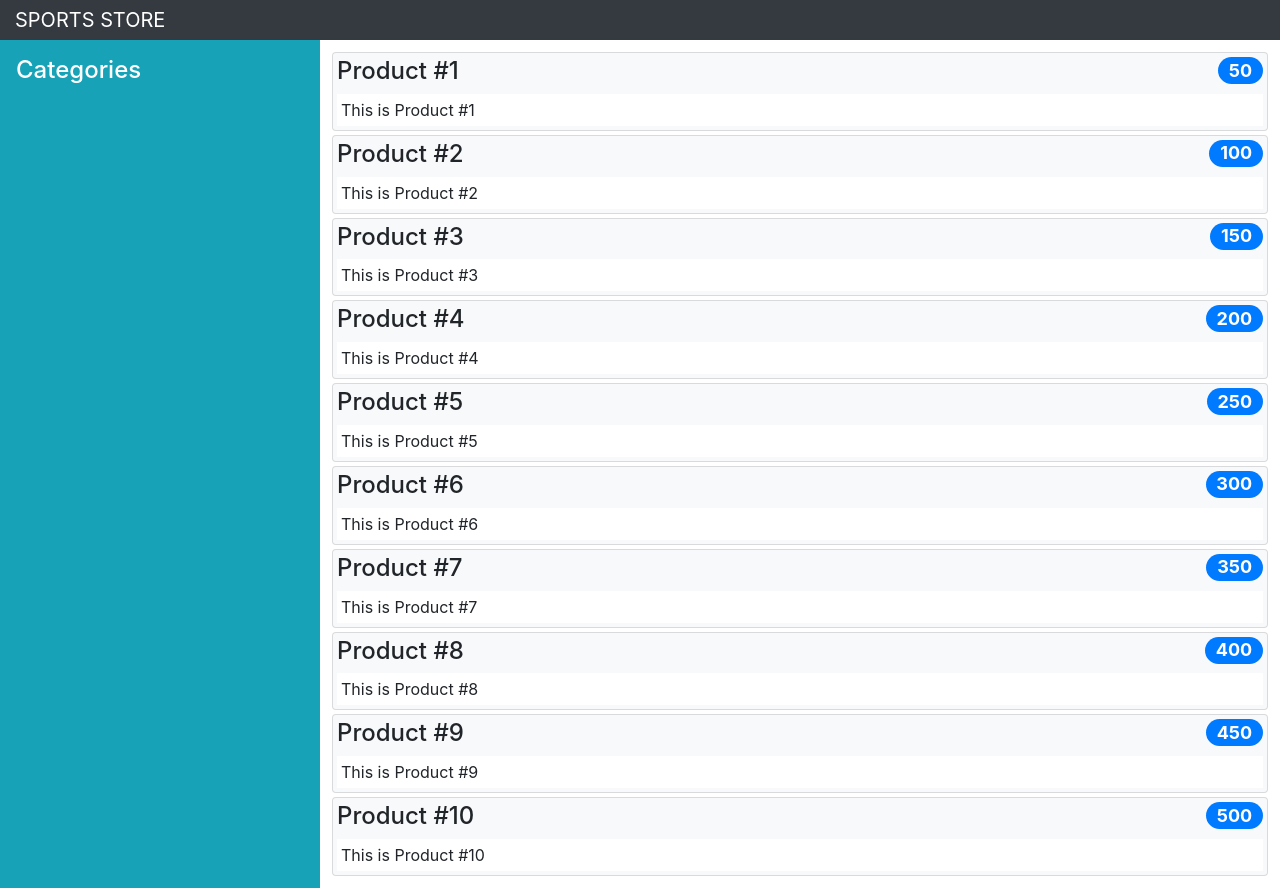
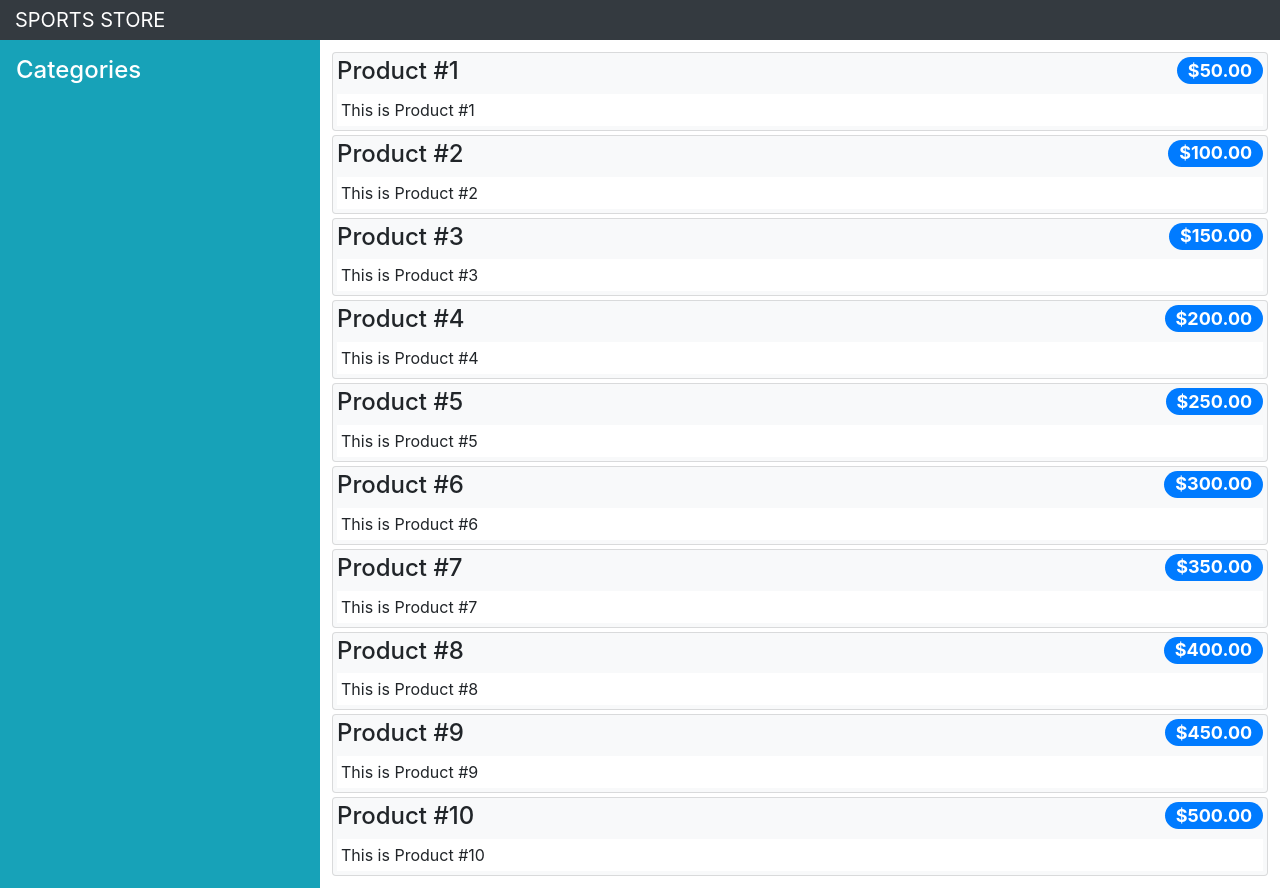
Before and after one commit to ageback/ProVuejs2, a Vue app in the folder sportsstore/: page / in a window 1280 px wide. Built offline with nearby package versions, Linux system fonts and the light colour scheme.

Commit message:
使用filter格式化价格

```diff
--- a/sportsstore/src/components/ProductList.vue
+++ b/sportsstore/src/components/ProductList.vue
@@ -4,7 +4,7 @@
             <h4>
                 {{p.name}}
                 <span class="badge badge-pill badge-primary float-right">
-                    {{p.price}}
+                    {{p.price | currency}}
                 </span>
             </h4>
             <div class="card-text bg-white p-1">{{p.description}}</div>
@@ -17,6 +17,11 @@ import { mapState } from "vuex";
 export default {
     computed:{
         ...mapState(["products"])
+    },
+    filters:{
+        currency(value){
+            return new Intl.NumberFormat("en-US",{style:"currency", currency:"USD"}).format(value);
+        }
     }
 }
 </script>
```
